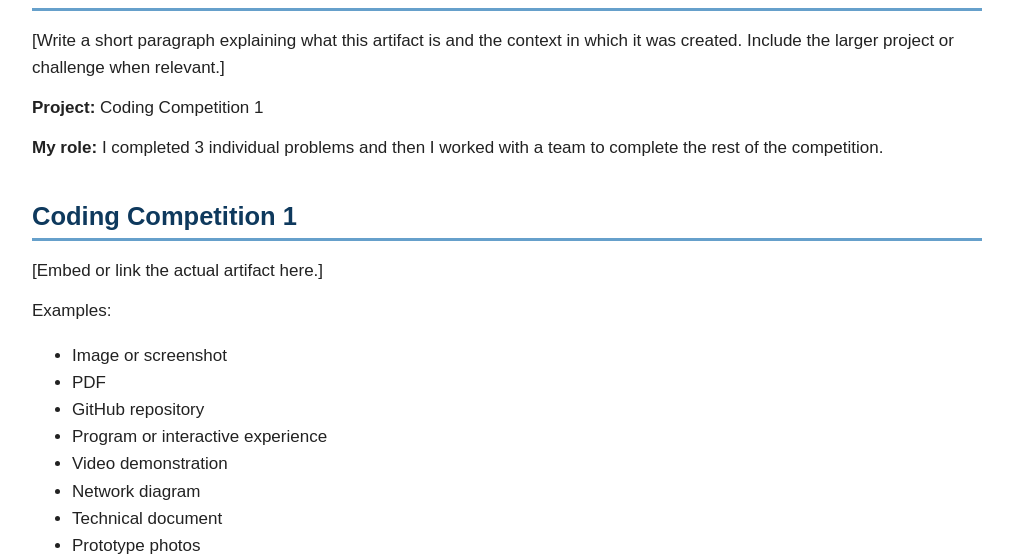
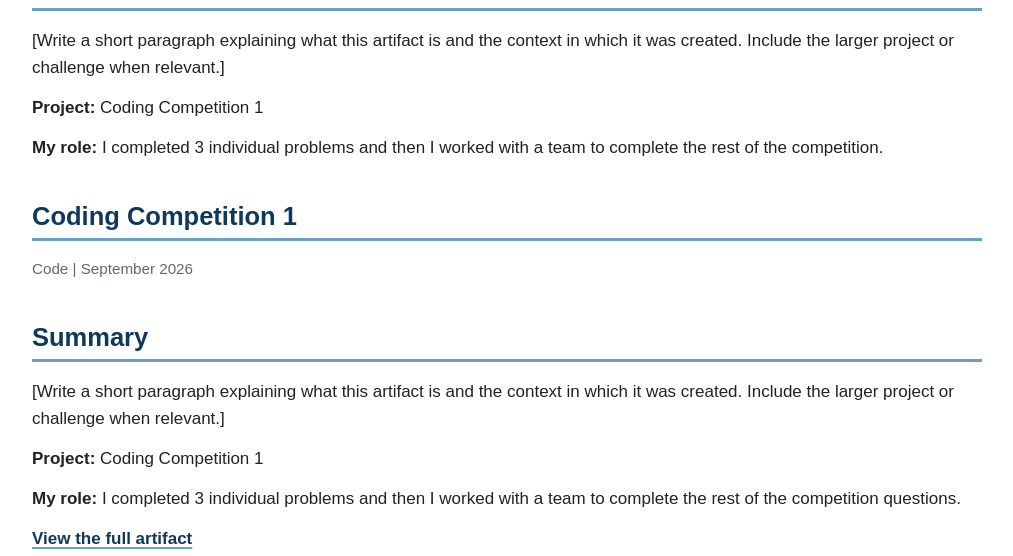
Before and after one commit to Yoav321/Apex-Portfolio, a Jekyll site: the page built from artifacts/Coding_Competition/index.md, in a window 1280 px wide and 1400 px high, scrolled down 285 px. Shown: the top 556 px of the window, without its empty margins (133-1146 px from the left). Built offline with Jekyll 4.4.1, drawn with Linux system fonts in a browser that asks for light colours; some of the changed text lies outside the part shown; grey boxes are pictures that could not be loaded.

Commit message:
update competition artifact

```diff
--- a/artifacts/Coding_Competition/index.md
+++ b/artifacts/Coding_Competition/index.md
@@ -17,20 +17,15 @@ title: Coding Competition
 
 ## Coding Competition 1
 
-[Embed or link the actual artifact here.]
+<p class="artifact-meta"> Code | September 2026</p>
 
-Examples:
+## Summary
 
-- Image or screenshot
-- PDF
-- GitHub repository
-- Program or interactive experience
-- Video demonstration
-- Network diagram
-- Technical document
-- Prototype photos
+[Write a short paragraph explaining what this artifact is and the context in which it was created. Include the larger project or challenge when relevant.]
 
-![Description of artifact](ARTIFACT-IMAGE.png)
+**Project:** Coding Competition 1
+
+**My role:** I completed 3 individual problems and then I worked with a team to complete the rest of the competition questions.
 
 [View the full artifact](LINK-TO-ARTIFACT)
 
@@ -38,11 +33,11 @@ Examples:
 
 <span class="skill-tag">Communication</span>
 <span class="skill-tag">Collaboration</span>
-<span class="skill-tag">[Skill]</span>
+<span class="skill-tag">Problem Solving</span>
 
 ## What I Learned
 
-[Describe what you learned technically or professionally and what you would do differently next time.]
+Something that I learned in the competition is that it is better to skip questions and come back to them rather than to get stuck on something.
 
 ## Coding Competition 2
 
@@ -54,7 +49,7 @@ Examples:
 
 **Project:** Coding Competition 2
 
-**My role:** I completed 3 individual problems and then I worked with a team to complete the rest of the competition.
+**My role:** I completed 3 individual problems and then I worked with a team to complete the rest of the competition questions.
 
 [Embed or link the actual artifact here.]
 
@@ -65,7 +60,7 @@ Examples:
 
 <span class="skill-tag">Communication</span>
 <span class="skill-tag">Collaboration</span>
-<span class="skill-tag">[Skill]</span>
+<span class="skill-tag">Problem Solving</span>
 
 
 ## What I Learned
```
